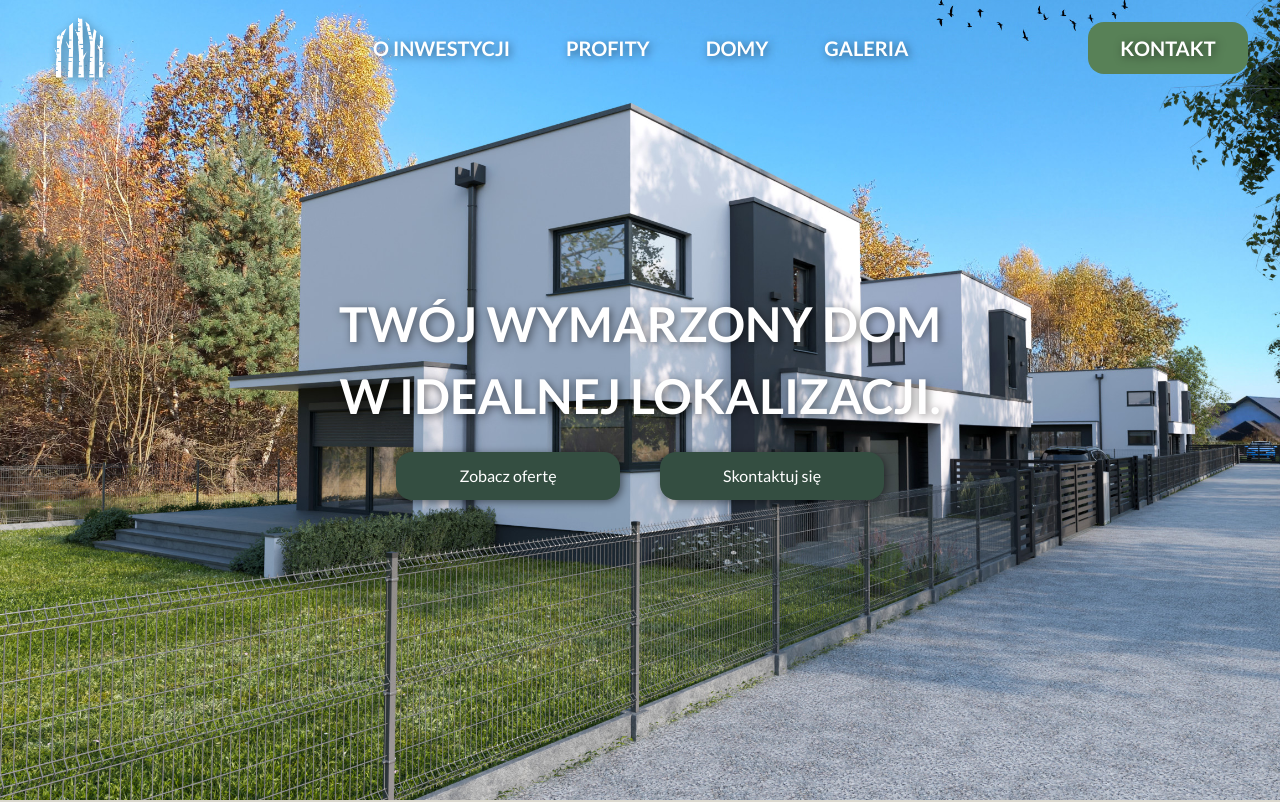
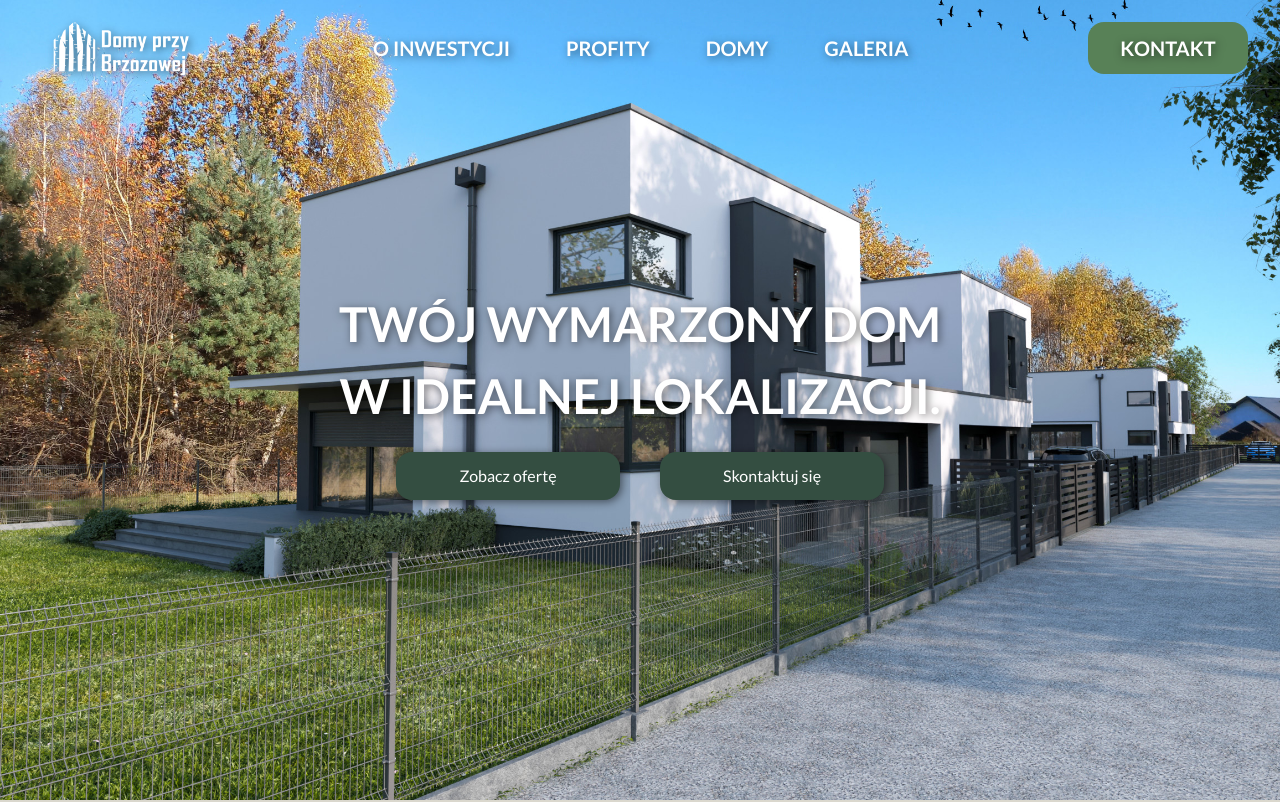
Before and after one commit to damiankaniewski/czarnochowice-website, a Next.js app: page / in a window 1280 px wide. Shown: the top 802 px of the page. Built offline with nearby package versions, Linux system fonts and the light colour scheme; no server answers; a web font is replaced by a local one.

Commit message:
feat: changed logo

```diff
--- a/src/components/Footer.tsx
+++ b/src/components/Footer.tsx
@@ -28,10 +28,10 @@ export default function Footer() {
               className="p-2"
             >
               <Image
-                src="/logo.png"
+                src="/logo_dlugie.png"
                 alt="N20"
-                width={144}
-                height={144}
+                width={305}
+                height={122}
                 className="p-2"
               />
             </Link>
--- a/src/components/Header.tsx
+++ b/src/components/Header.tsx
@@ -41,15 +41,15 @@ export default function Header() {
         >
           <Link href="#home">
             <img
-              src="/logo.png"
+              src="/logo_dlugie.png"
               alt="Logo"
-              className="h-16 w-16 mr-2 drop-shadow-[2px_2px_4px_rgba(0,0,0,0.5)]"
+              className="h-16 w-60 mr-2 drop-shadow-[2px_2px_4px_rgba(0,0,0,0.5)] object-contain"
             />
           </Link>
         </div>
 
         <nav
-          className="hidden md:flex justify-center space-x-14 md:text-lg lg:text-xl w-dvw items-center"
+          className="hidden md:flex justify-center space-x-7 lg:space-x-14 md:text-lg lg:text-xl w-dvw items-center"
           data-aos="zoom-out"
           data-aos-duration="1000"
         >
```
Also changed, not shown: public/logo_dlugie.png (added).
